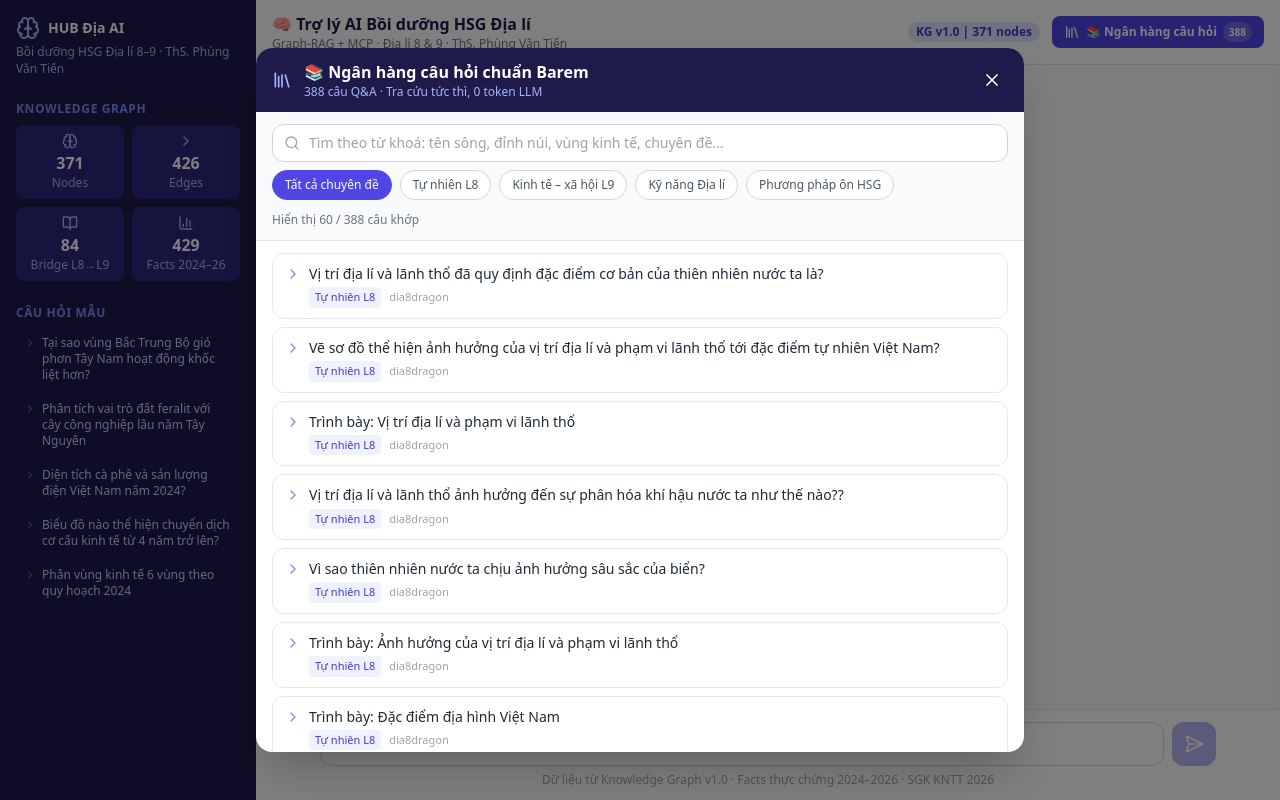
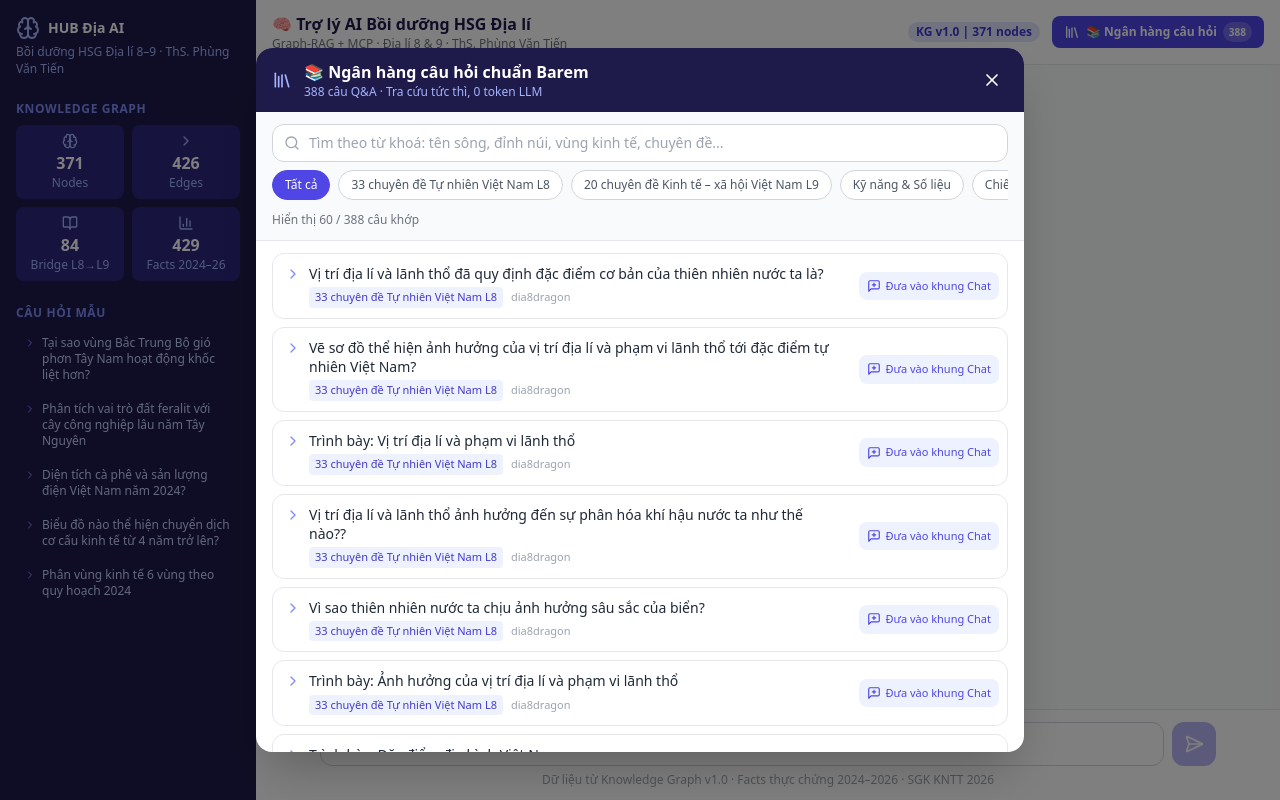
Before and after one commit to duanaithcs-cloud/teacher-os-chat-expert, a Next.js app: page / in a window 1280 px wide. Both pictures are taken after a click on the button "Mở ngân hàng câu hỏi chuẩn barem". Built offline with nearby package versions, Linux system fonts and the light colour scheme.

Commit message:
feat: ingest 33 L8 and 20 L9 topics into QA knowledge base with updated tabs and semantic cache

```diff
--- a/src/app/page.tsx
+++ b/src/app/page.tsx
@@ -333,7 +333,16 @@ export default function HomePage() {
       </div>
 
       {/* Bảng tra cứu Q&A chuẩn Barem */}
-      {qaOpen && <QAExplorerModal onClose={() => setQaOpen(false)} />}
+      {qaOpen && (
+        <QAExplorerModal
+          onClose={() => setQaOpen(false)}
+          onInsertQuestion={(q) => {
+            setInput(q);
+            setQaOpen(false);
+            setTimeout(() => textareaRef.current?.focus(), 50);
+          }}
+        />
+      )}
     </div>
   );
 }
--- a/src/components/QAExplorerModal.tsx
+++ b/src/components/QAExplorerModal.tsx
@@ -1,7 +1,7 @@
 "use client";
 
 import { useState, useEffect, useCallback, useMemo } from "react";
-import { X, Search, BookOpen, ChevronRight, Library, Copy, Check } from "lucide-react";
+import { X, Search, BookOpen, ChevronRight, Library, Copy, Check, MessageSquarePlus } from "lucide-react";
 
 interface QARecord {
   id: string;
@@ -22,25 +22,31 @@ interface QAResponse {
 }
 
 const CATEGORY_LABELS: Record<string, string> = {
-  CHUYEN_DE_TU_NHIEN_L8: "Tự nhiên L8",
-  CHUYEN_DE_KINH_TE_L9: "Kinh tế – xã hội L9",
-  KY_NANG_DIA_LI: "Kỹ năng Địa lí",
-  PHUONG_PHAP_ON_HSG: "Phương pháp ôn HSG",
+  CHUYEN_DE_TU_NHIEN_L8: "33 chuyên đề Tự nhiên Việt Nam L8",
+  CHUYEN_DE_KINH_TE_L9: "20 chuyên đề Kinh tế – xã hội Việt Nam L9",
+  KY_NANG_DIA_LI: "Kỹ năng & Số liệu",
+  PHUONG_PHAP_ON_HSG: "Chiến thuật HSG",
 };
 
 const CATEGORY_OPTIONS = [
-  { value: "", label: "Tất cả chuyên đề" },
-  { value: "CHUYEN_DE_TU_NHIEN_L8", label: "Tự nhiên L8" },
-  { value: "CHUYEN_DE_KINH_TE_L9", label: "Kinh tế – xã hội L9" },
-  { value: "KY_NANG_DIA_LI", label: "Kỹ năng Địa lí" },
-  { value: "PHUONG_PHAP_ON_HSG", label: "Phương pháp ôn HSG" },
+  { value: "", label: "Tất cả" },
+  { value: "CHUYEN_DE_TU_NHIEN_L8", label: "33 chuyên đề Tự nhiên Việt Nam L8" },
+  { value: "CHUYEN_DE_KINH_TE_L9", label: "20 chuyên đề Kinh tế – xã hội Việt Nam L9" },
+  { value: "KY_NANG_DIA_LI", label: "Kỹ năng & Số liệu" },
+  { value: "PHUONG_PHAP_ON_HSG", label: "Chiến thuật HSG" },
 ];
 
 function categoryLabel(cat: string): string {
   return CATEGORY_LABELS[cat] ?? cat;
 }
 
-export default function QAExplorerModal({ onClose }: { onClose: () => void }) {
+export default function QAExplorerModal({
+  onClose,
+  onInsertQuestion,
+}: {
+  onClose: () => void;
+  onInsertQuestion: (question: string) => void;
+}) {
   const [q, setQ] = useState("");
   const [category, setCategory] = useState("");
   const [items, setItems] = useState<QARecord[]>([]);
@@ -191,9 +197,10 @@ export default function QAExplorerModal({ onClose }: { onClose: () => void }) {
             const isOpen = expanded === r.id;
             return (
               <div key={r.id} className="border border-gray-200 rounded-xl overflow-hidden">
+                <div className="flex items-start gap-1 hover:bg-gray-50 transition-colors">
                   <button
                     onClick={() => setExpanded(isOpen ? null : r.id)}
-                  className="w-full text-left px-3 py-2.5 flex items-start gap-2 hover:bg-gray-50 transition-colors"
+                    className="flex-1 min-w-0 text-left px-3 py-2.5 flex items-start gap-2"
                   >
                     <ChevronRight className={`w-4 h-4 mt-0.5 shrink-0 text-indigo-400 transition-transform ${isOpen ? "rotate-90" : ""}`} />
                     <div className="flex-1 min-w-0">
@@ -206,6 +213,15 @@ export default function QAExplorerModal({ onClose }: { onClose: () => void }) {
                       </div>
                     </div>
                   </button>
+                  <button
+                    onClick={() => onInsertQuestion(r.question)}
+                    title="Đưa vào khung Chat"
+                    className="shrink-0 self-center mr-2 flex items-center gap-1 text-[11px] font-medium text-indigo-600 hover:text-indigo-800 bg-indigo-50 hover:bg-indigo-100 px-2 py-1.5 rounded-lg transition-colors"
+                  >
+                    <MessageSquarePlus className="w-3.5 h-3.5" />
+                    <span className="hidden sm:inline">Đưa vào khung Chat</span>
+                  </button>
+                </div>
 
                 {isOpen && (
                   <div className="border-t border-gray-100 bg-gray-50 px-3 py-2.5">
```
Lines whose indentation alone changed are shown as unchanged.
